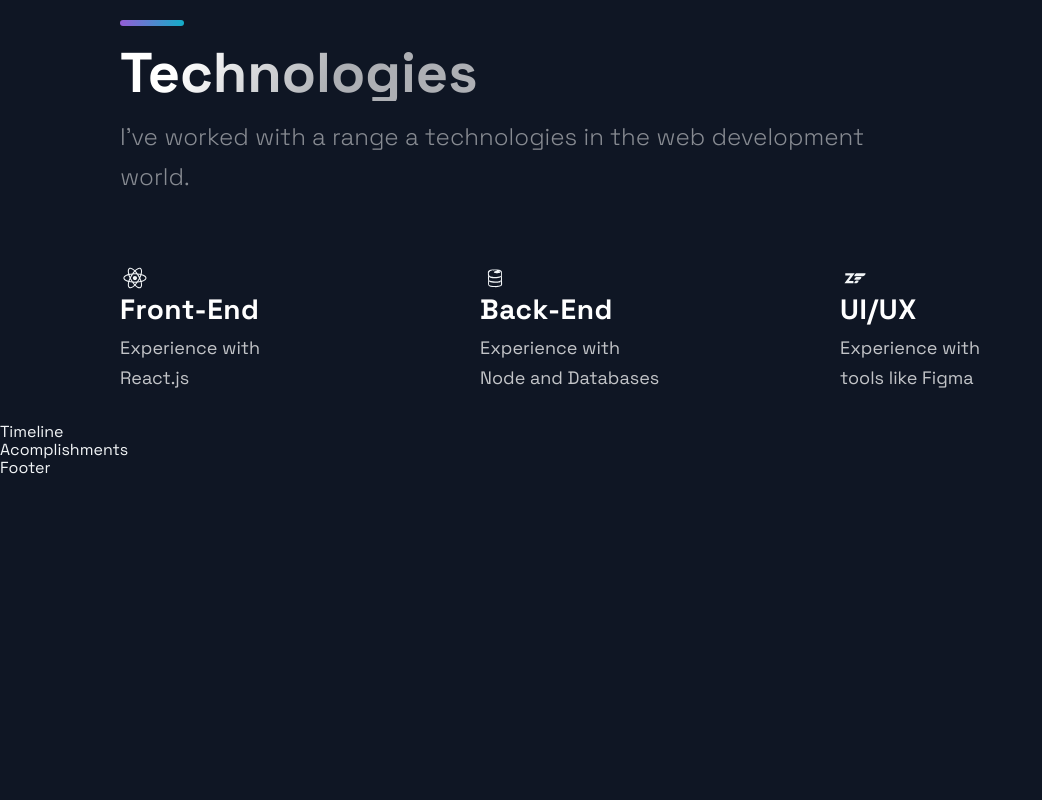
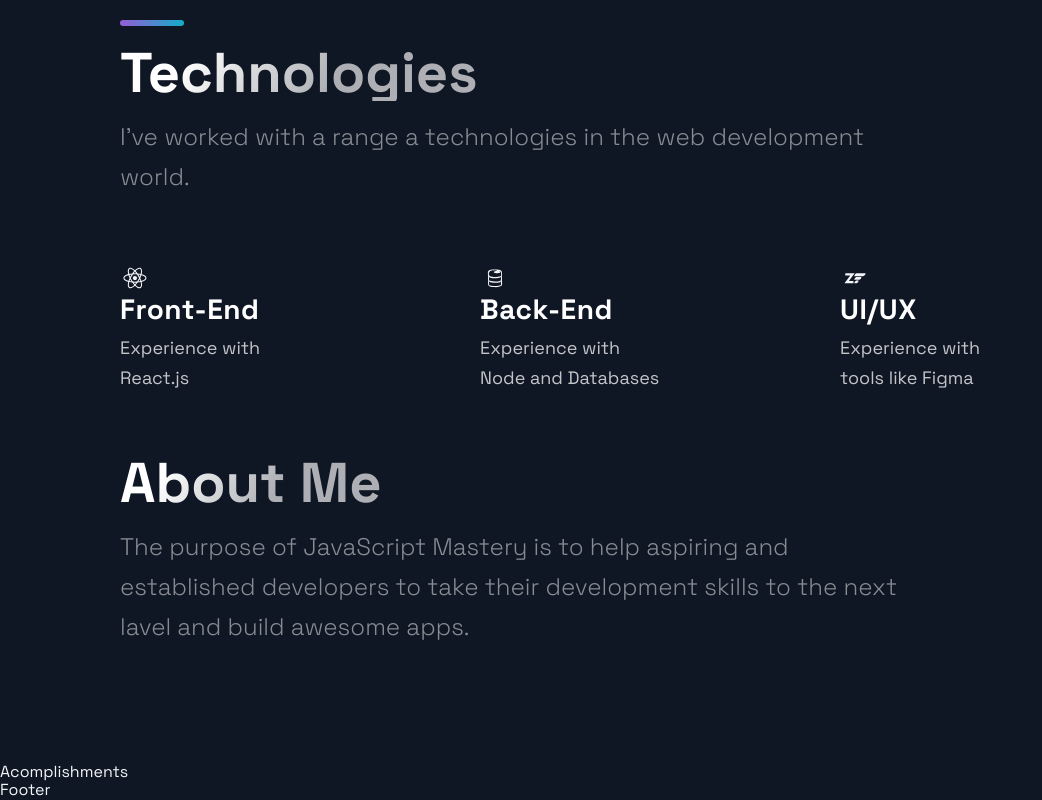
Before and after one commit to AssisAraujo/portifolio_website, a Next.js app: page / in a window 1280 px wide. Shown: the part 2214-3014 px from the top of the page, without its empty margins (0-1042 px from the left). Before the commit the page ends 2692 px from the top, so only its background shows below. Built offline with nearby package versions, Linux system fonts and the light colour scheme.

Commit message:
section-About-me

```diff
--- a/src/components/TimeLine/TimeLine.js
+++ b/src/components/TimeLine/TimeLine.js
@@ -7,22 +7,21 @@
 const TOTAL_CAROUSEL_COUNT = TimeLineData.length;
 
 const Timeline = () => {
-  // const [activeItem, setActiveItem] = useState(0);
-  // const carouselRef = useRef();
+  const [activeItem, setActiveItem] = useState(0);
+  const carouselRef = useRef();
 
   // const scroll = (node, left) => {
   //   return node.scrollTo({ left, behavior: 'smooth' });
   // }
 
-  // const handleClick = (e, i) => {
-  //   e.preventDefault();
+  const handleClick = (e, i) => {
+    e.preventDefault();
 
-  //   if (carouselRef.current) {
-  //     const scrollLeft = Math.floor(carouselRef.current.scrollWidth * 0.7 * (i / TimeLineData.length));
-
-  //     scroll(carouselRef.current, scrollLeft);
-  //   }
-  // }
+    if (carouselRef.current) {
+      const scrollLeft = Math.floor(carouselRef.current.scrollWidth * 0.7 * (i / TimeLineData.length));
+      scroll(carouselRef.current, scrollLeft);
+    }
+  }
 
   // const handleScroll = () => {
   //   if (carouselRef.current) {
@@ -43,9 +42,28 @@
   // }, []);
 
   return (
-    <div>
-      Timeline
-    </div>
+    <Section id="about">
+      <SectionTitle>About Me</SectionTitle>
+      <SectionText>
+        The purpose of JavaScript Mastery is to help aspiring and established developers to take their development skills to the next lavel and build awesome apps.
+      </SectionText>
+      <CarouselContainer ref={carouselRef}>
+        <>
+          {TimeLineData.map((item, index) => (
+            <CarouselMobileScrollNode key={index} final={index === TOTAL_CAROUSEL_COUNT - 1}>
+              <CarouselItem
+                index={index}
+                id={`corousel__item-${index}`}
+                active={activeItem}
+                onclick={(e) => handleClick(e, index)}
+              >
+
+              </CarouselItem>
+            </CarouselMobileScrollNode>
+          ))}
+        </>
+      </CarouselContainer>
+    </Section >
   );
 };
 
```
